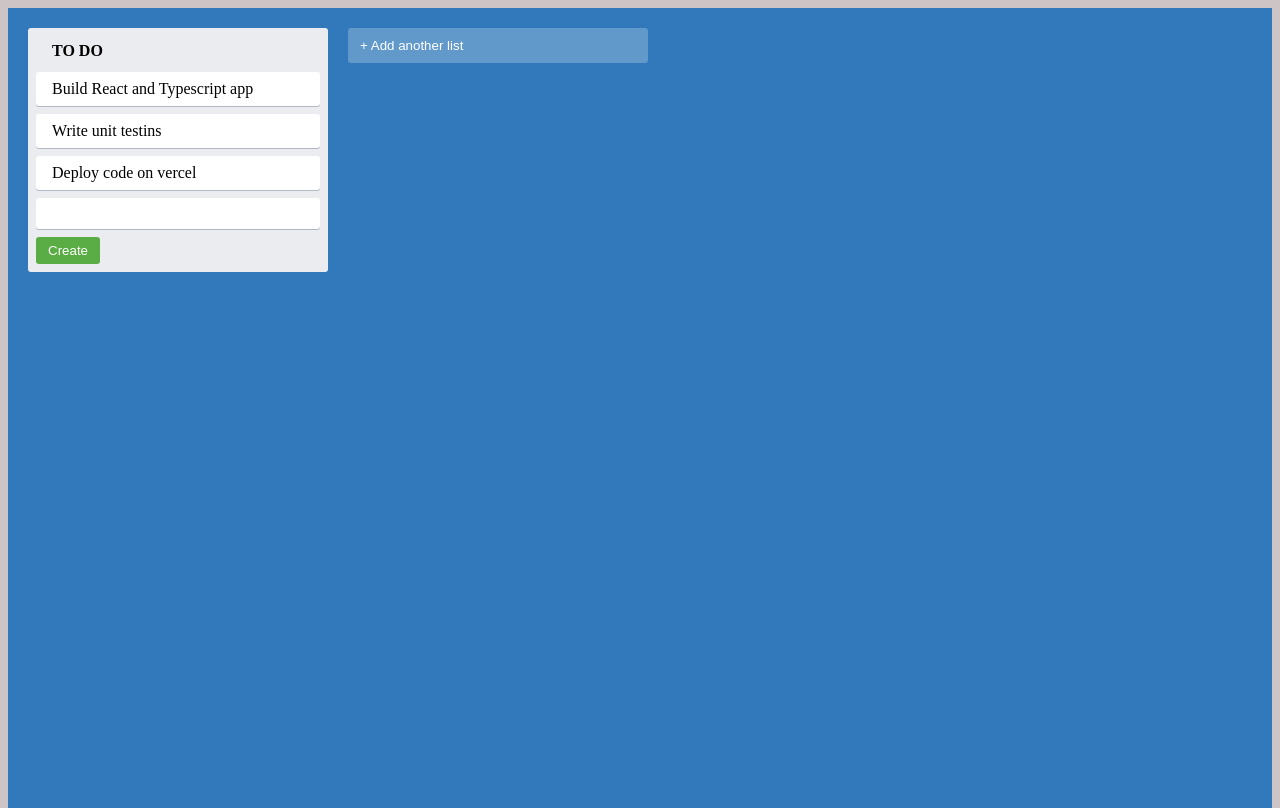
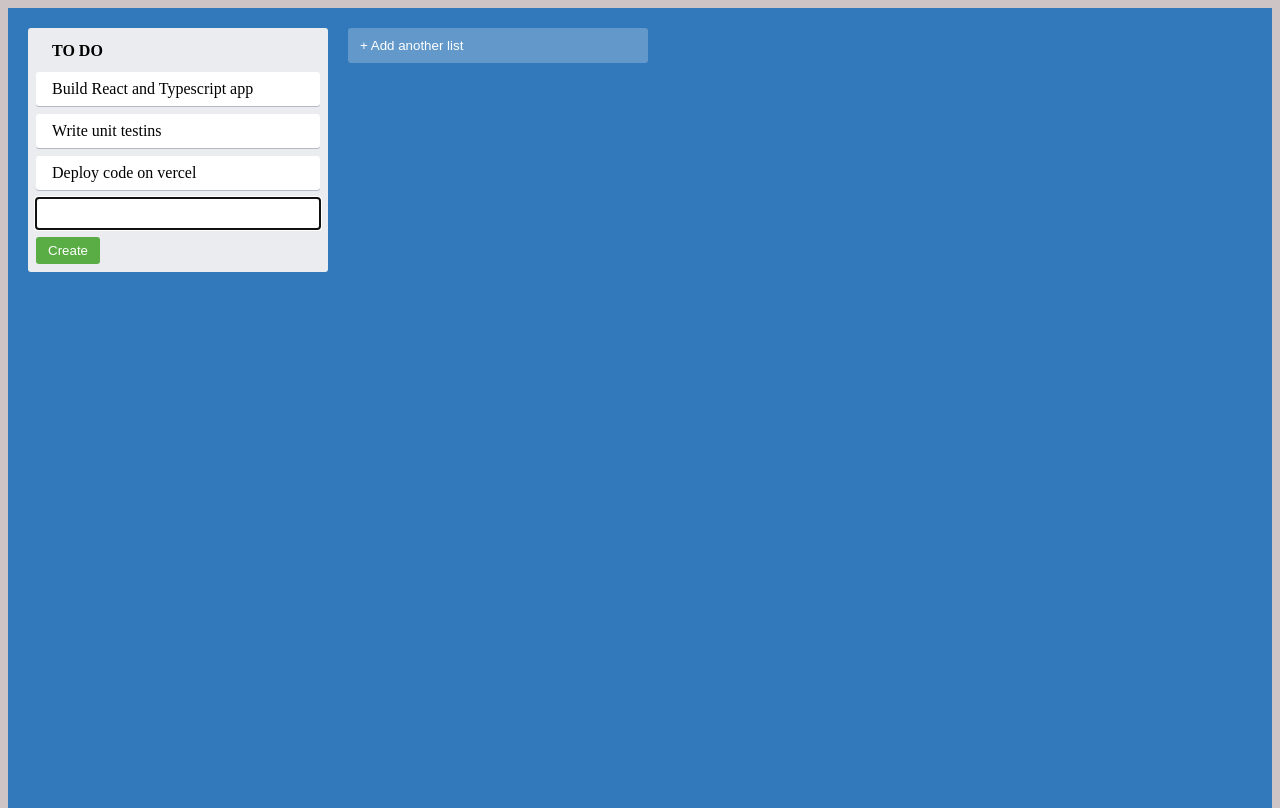
Before and after one commit to abdoulayebinta/trello-app, a React app: page / in a window 1280 px wide. Both pictures are taken after a click on the button "+ Add a card". Built offline with nearby package versions, Linux system fonts and the light colour scheme.

Commit message:
Create custom hooks and add focus to input field

```diff
--- a/src/components/NewItemForm.tsx
+++ b/src/components/NewItemForm.tsx
@@ -1,5 +1,6 @@
 import { useState } from 'react';
 import { NewItemFormContainer, NewItemButton, NewItemInput } from '../styles';
+import { useFocus } from '../utils/useFocus';
 
 type NewItemFormProps = {
   onAdd(text: string): void;
@@ -7,10 +8,15 @@
 
 export const NewItemForm = ({ onAdd }: NewItemFormProps) => {
   const [text, setText] = useState('');
+  const inputRef = useFocus();
 
   return (
     <NewItemFormContainer>
-      <NewItemInput value={text} onChange={(e) => setText(e.target.value)} />
+      <NewItemInput
+        ref={inputRef}
+        value={text}
+        onChange={(e) => setText(e.target.value)}
+      />
       <NewItemButton onClick={() => onAdd(text)}>Create</NewItemButton>
     </NewItemFormContainer>
   );
--- a/src/utils/useFocus.ts
+++ b/src/utils/useFocus.ts
@@ -1,7 +1,7 @@
 import { useRef, useEffect } from 'react';
 
-const useFocus = () => {
-  const ref = useRef<HTMLElement>(null);
+export const useFocus = () => {
+  const ref = useRef<HTMLInputElement>(null);
 
   useEffect(() => {
     ref.current?.focus();
```
